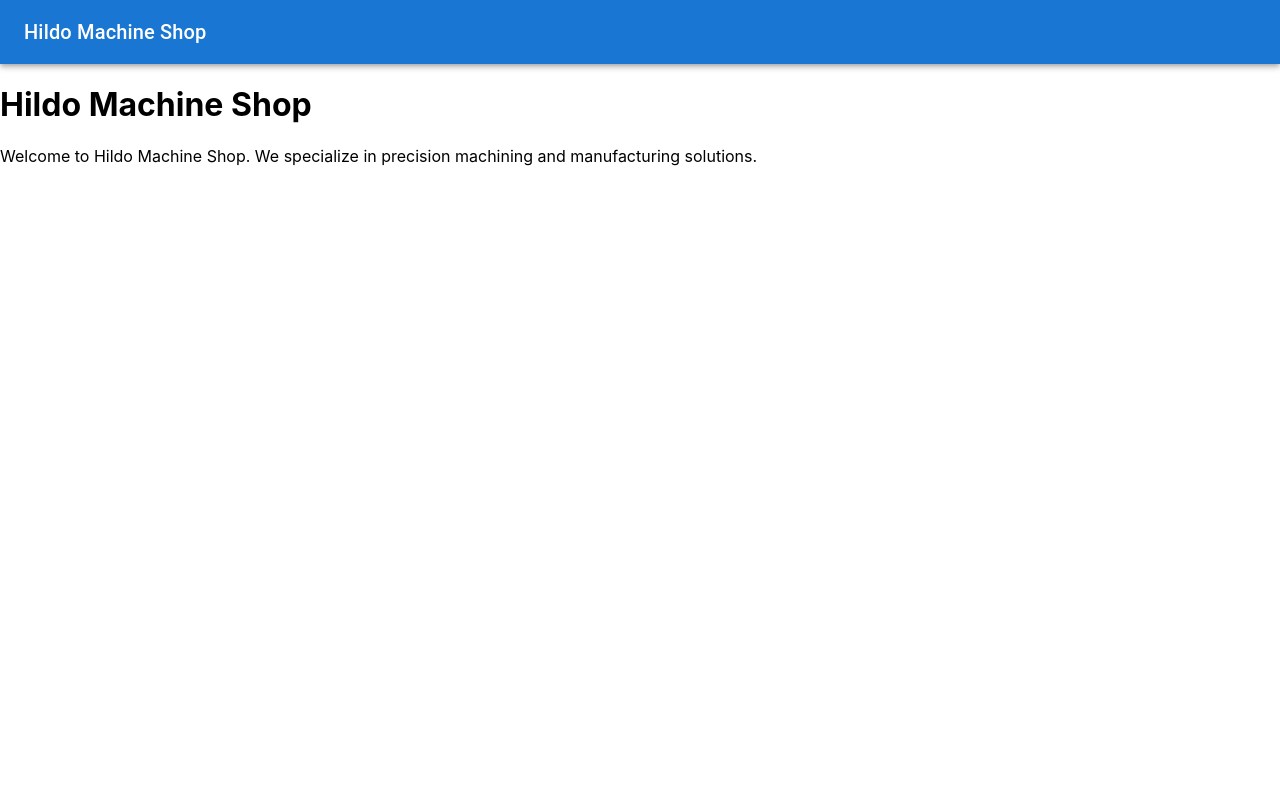
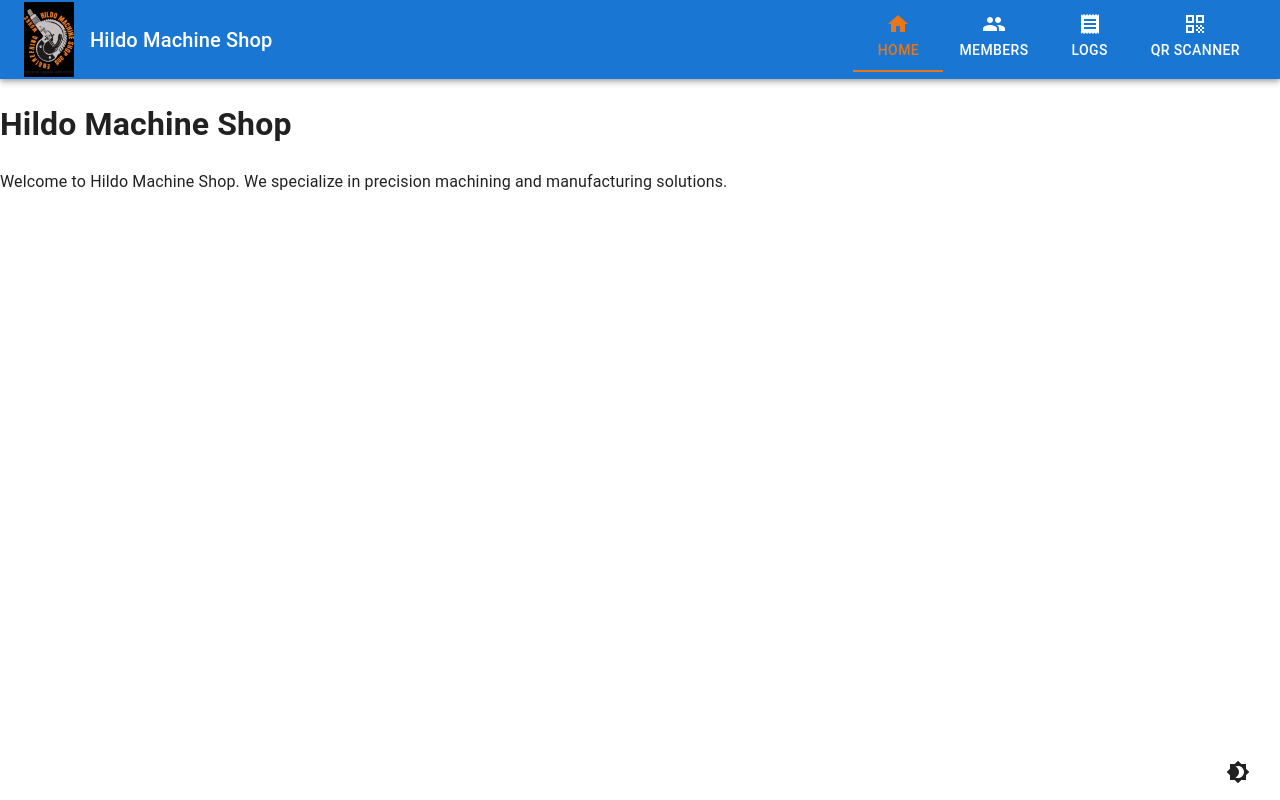
Before and after one commit to Caloy1218/Hildo-MachineShop-TimeTracker, a React (Create React App) app in the folder Client/hildo-machine-shop-time-tracker/: page / in a window 1280 px wide. Built offline with nearby package versions, Linux system fonts and the light colour scheme.

Commit message:
Added changes

```diff
--- a/Client/hildo-machine-shop-time-tracker/public/index.html
+++ b/Client/hildo-machine-shop-time-tracker/public/index.html
@@ -2,7 +2,10 @@
 <html lang="en">
   <head>
     <meta charset="utf-8" />
-    <link rel="icon" href="%PUBLIC_URL%/favicon.ico" />
+    <link rel="preconnect" href="https://fonts.googleapis.com">
+    <link rel="preconnect" href="https://fonts.gstatic.com" crossorigin>
+    <link href="https://fonts.googleapis.com/css2?family=Poppins:ital,wght@0,100;0,200;0,300;0,400;0,500;0,600;0,700;0,800;0,900;1,100;1,200;1,300;1,400;1,500;1,600;1,700;1,800;1,900&display=swap" rel="stylesheet">
+    <link rel="shortcut icon" href="../src/components/Assets/Hildo-Machine-shop-Icon.jpg" type="image/x-icon">
     <meta name="viewport" content="width=device-width, initial-scale=1" />
     <meta name="theme-color" content="#000000" />
     <meta
@@ -24,7 +27,7 @@
       work correctly both with client-side routing and a non-root public URL.
       Learn how to configure a non-root public URL by running `npm run build`.
     -->
-    <title>React App</title>
+    <title>Hildo MachineShop Time Tracker</title>
   </head>
   <body>
     <noscript>You need to enable JavaScript to run this app.</noscript>
--- a/Client/hildo-machine-shop-time-tracker/src/App.css
+++ b/Client/hildo-machine-shop-time-tracker/src/App.css
@@ -0,0 +1,19 @@
+/* App.css */
+
+body {
+    margin: 0;
+    font-family: -apple-system, BlinkMacSystemFont, 'Segoe UI', 'Roboto', 'Oxygen',
+      'Ubuntu', 'Cantarell', 'Fira Sans', 'Droid Sans', 'Helvetica Neue',
+      sans-serif;
+    -webkit-font-smoothing: antialiased;
+    -moz-osx-font-smoothing: grayscale;
+  }
+
+  code {
+    font-family: source-code-pro, Menlo, Monaco, Consolas, 'Courier New',
+      monospace;
+  }
+  .darkMode-btn{
+    position: fixed;
+    bottom: 0px;
+  }
--- a/Client/hildo-machine-shop-time-tracker/src/App.js
+++ b/Client/hildo-machine-shop-time-tracker/src/App.js
@@ -1,13 +1,39 @@
-import React from 'react';
+import React, { useState } from 'react';
 import { BrowserRouter as Router, Routes, Route } from 'react-router-dom';
+import { createTheme, ThemeProvider, CssBaseline, AppBar, Toolbar, IconButton, Typography, Button } from '@mui/material';
+import { Brightness4, Brightness7 } from '@mui/icons-material';
 import Header from './components/Header';
 import Home from './components/Home';
 import Members from './components/Members';
 import Logs from './components/Logs';
 import QRScanner from './components/QRScanner';
+import './App.css';
 
 const App = () => {
+  const [darkMode, setDarkMode] = useState(false);
+
+  const lightTheme = createTheme({
+    palette: {
+      mode: 'light',
+    },
+  });
+
+  const darkTheme = createTheme({
+    palette: {
+      mode: 'dark',
+      background: {
+        default: '#121212', // Dark mode background color
+      },
+    },
+  });
+
+  const handleToggleDarkMode = () => {
+    setDarkMode(!darkMode);
+  };
+
   return (
+    <ThemeProvider theme={darkMode ? darkTheme : lightTheme}>
+      <CssBaseline />
       <Router>
         <Header />
         <Routes>
@@ -16,7 +42,11 @@ const App = () => {
           <Route path="/logs" element={<Logs />} />
           <Route path="/qr-scanner" element={<QRScanner />} />
         </Routes>
+        <Button sx={{position:'fixed',bottom:'10px',right:'10px'}} onClick={handleToggleDarkMode} color="inherit">
+              {darkMode ? <Brightness7 /> : <Brightness4 />}
+        </Button>
       </Router>
+    </ThemeProvider>
   );
 };
 
--- a/Client/hildo-machine-shop-time-tracker/src/components/Header.css
+++ b/Client/hildo-machine-shop-time-tracker/src/components/Header.css
@@ -5,3 +5,6 @@
 .drawer{
     margin-top: 100px;
 }
+.HMS-icon{
+    width: 50px;
+}
--- a/Client/hildo-machine-shop-time-tracker/src/components/Header.jsx
+++ b/Client/hildo-machine-shop-time-tracker/src/components/Header.jsx
@@ -1,14 +1,21 @@
 import React from 'react';
-import { AppBar, Toolbar, Typography, IconButton, Menu, MenuItem, Drawer, List, ListItem, ListItemIcon, ListItemText, Divider } from '@mui/material';
+import { AppBar, Toolbar, Typography, IconButton, Drawer, List, ListItem, ListItemIcon, ListItemText, Divider, Tabs, Tab } from '@mui/material';
 import MenuIcon from '@mui/icons-material/Menu';
 import HomeIcon from '@mui/icons-material/Home';
 import GroupIcon from '@mui/icons-material/Group';
 import ReceiptIcon from '@mui/icons-material/Receipt';
 import QrCodeIcon from '@mui/icons-material/QrCode';
 import { Link } from 'react-router-dom';
+import HMS from './Assets/Hildo-Machine-shop-Icon.jpg';
+import './Header.css';
 
 const Header = () => {
   const [drawerOpen, setDrawerOpen] = React.useState(false);
+  const [value, setValue] = React.useState(0);
+
+  const handleChange = (event, newValue) => {
+    setValue(newValue);
+  };
 
   const toggleDrawer = () => {
     setDrawerOpen(!drawerOpen);
@@ -28,19 +35,46 @@ const Header = () => {
   return (
     <AppBar position="static">
       <Toolbar>
-        <Typography variant="h6" component="div" sx={{ flexGrow: 1 }}>
+        <img className='HMS-icon' src={HMS} alt="HMS-ICON" />
+        <Typography variant="h6" component="div" sx={{ flexGrow: 1, marginLeft: 2 }}>
           Hildo Machine Shop
         </Typography>
+        <Tabs
+          value={value}
+          onChange={handleChange}
+          sx={{
+            display: { xs: 'none', sm: 'block' },
+            '& .MuiTabs-indicator': {
+              backgroundColor: '#e97619',
+            }
+          }}
+        >
+          {menuItems.map((item, index) => (
+            <Tab
+              key={index}
+              icon={item.icon}
+              label={item.text}
+              component={Link}
+              to={item.link}
+              sx={{
+                color: 'white',
+                '&.Mui-selected': {
+                  color: '#e97619',
+                },
+              }}
+            />
+          ))}
+        </Tabs>
         <IconButton
           size="large"
-          edge="start"
+          edge="end"
           color="inherit"
           aria-label="menu"
           onClick={toggleDrawer}
           className='menu-icon'
           sx={{
-            mr: 2,
-            display: { xs: 'block', sm: 'none',margin: '0px',paddingRight:'0px'},
+            ml: 2,
+            display: { xs: 'block', sm: 'none' },
           }}
         >
           <MenuIcon />
@@ -52,14 +86,14 @@ const Header = () => {
           onClose={handleClose}
           className='drawer'
           sx={{
-            width: 230, // Adjust the width of the Drawer as needed
+            width: 230,
             flexShrink: 0,
             '& .MuiDrawer-paper': {
               width: 230,
             },
           }}
         >
-          <List sx={{paddingTop: '40px'}}>
+          <List sx={{ paddingTop: '40px' }}>
             {menuItems.map((item, index) => (
               <ListItem button key={index} component={Link} to={item.link} onClick={handleClose}>
                 <ListItemIcon>{item.icon}</ListItemIcon>
@@ -69,25 +103,6 @@ const Header = () => {
           </List>
           <Divider />
         </Drawer>
-        {/* Menu for desktop view */}
-        <Menu
-          anchorOrigin={{ vertical: 'top', horizontal: 'right' }}
-          transformOrigin={{ vertical: 'top', horizontal: 'right' }}
-          anchorEl={null}
-          open={false}
-          onClose={handleClose}
-          onClick={handleClose}
-          sx={{
-            display: { xs: 'none', sm: 'block' },
-          }}
-        >
-          {menuItems.map((item, index) => (
-            <MenuItem key={index} component={Link} to={item.link} onClick={handleClose}>
-              <ListItemIcon>{item.icon}</ListItemIcon>
-              <ListItemText primary={item.text} />
-            </MenuItem>
-          ))}
-        </Menu>
       </Toolbar>
     </AppBar>
   );
--- a/Client/hildo-machine-shop-time-tracker/src/components/QRScanner.css
+++ b/Client/hildo-machine-shop-time-tracker/src/components/QRScanner.css
@@ -21,18 +21,26 @@
   height: 100%;
 }
 
-
 .flip-camera-button {
   background-color: #3f51b5;
   color: white;
-    border-radius: 50px;
-    width: 200px;
+  border-radius: 50%;
+  width: 48px;
+  height: 48px;
   display: flex;
   align-items: center;
   justify-content: center;
-    margin:0 auto;
+  margin: 0 auto;
+  position: absolute;
+  bottom: -24px; /* Adjust as needed */
+  left: 50%;
+  transform: translateX(-50%);
 }
 
 .flip-camera-button:hover {
   background-color: #303f9f;
 }
+
+.scanned-result {
+  margin-top: 10px;
+}
--- a/Client/hildo-machine-shop-time-tracker/src/components/QRScanner.jsx
+++ b/Client/hildo-machine-shop-time-tracker/src/components/QRScanner.jsx
@@ -3,7 +3,7 @@ import QrScanner from 'react-qr-scanner';
 import { db } from '../firebaseConfig';
 import { collection, addDoc, query, where, getDocs, updateDoc, Timestamp } from 'firebase/firestore';
 import debounce from 'lodash/debounce';
-import { Dialog, DialogTitle, DialogContent, DialogActions, Button, Typography, Box, useMediaQuery, useTheme } from '@mui/material';
+import { Dialog, DialogTitle, DialogContent, DialogActions, Button, Typography, Box, useMediaQuery, useTheme, IconButton } from '@mui/material';
 import FlipCameraIosIcon from '@mui/icons-material/FlipCameraIos';
 import './QRScanner.css';
 
@@ -86,7 +86,7 @@ const QrScannerComponent = () => {
   };
 
   const toggleCamera = () => {
-    setFacingMode(prevMode => (prevMode === 'environment' ? 'user' : 'environment'));
+    setFacingMode((prevMode) => (prevMode === 'environment' ? 'user' : 'environment'));
   };
 
   const previewStyle = {
@@ -117,14 +117,12 @@ const QrScannerComponent = () => {
             facingMode={facingMode}
           />
           {isMobile && (
-            <Button
-              variant="contained"
+            <IconButton
               onClick={toggleCamera}
-              startIcon={<FlipCameraIosIcon />}
               className="flip-camera-button"
             >
-              Flip Camera
-            </Button>
+              <FlipCameraIosIcon />
+            </IconButton>
           )}
         </Box>
       )}
--- a/Client/hildo-machine-shop-time-tracker/src/index.css
+++ b/Client/hildo-machine-shop-time-tracker/src/index.css
@@ -1,6 +1,6 @@
 body {
   margin: 0;
-  font-family: -apple-system, BlinkMacSystemFont, 'Segoe UI', 'Roboto', 'Oxygen',
+  font-family: "Poppins", sans-serif, 'Segoe UI', 'Roboto', 'Oxygen',
     'Ubuntu', 'Cantarell', 'Fira Sans', 'Droid Sans', 'Helvetica Neue',
     sans-serif;
   -webkit-font-smoothing: antialiased;
```
Also changed, not shown: Client/hildo-machine-shop-time-tracker/src/components/Assets/Hildo-Machine-shop-Icon.jpg (added). Lines whose indentation alone changed are shown as unchanged.
